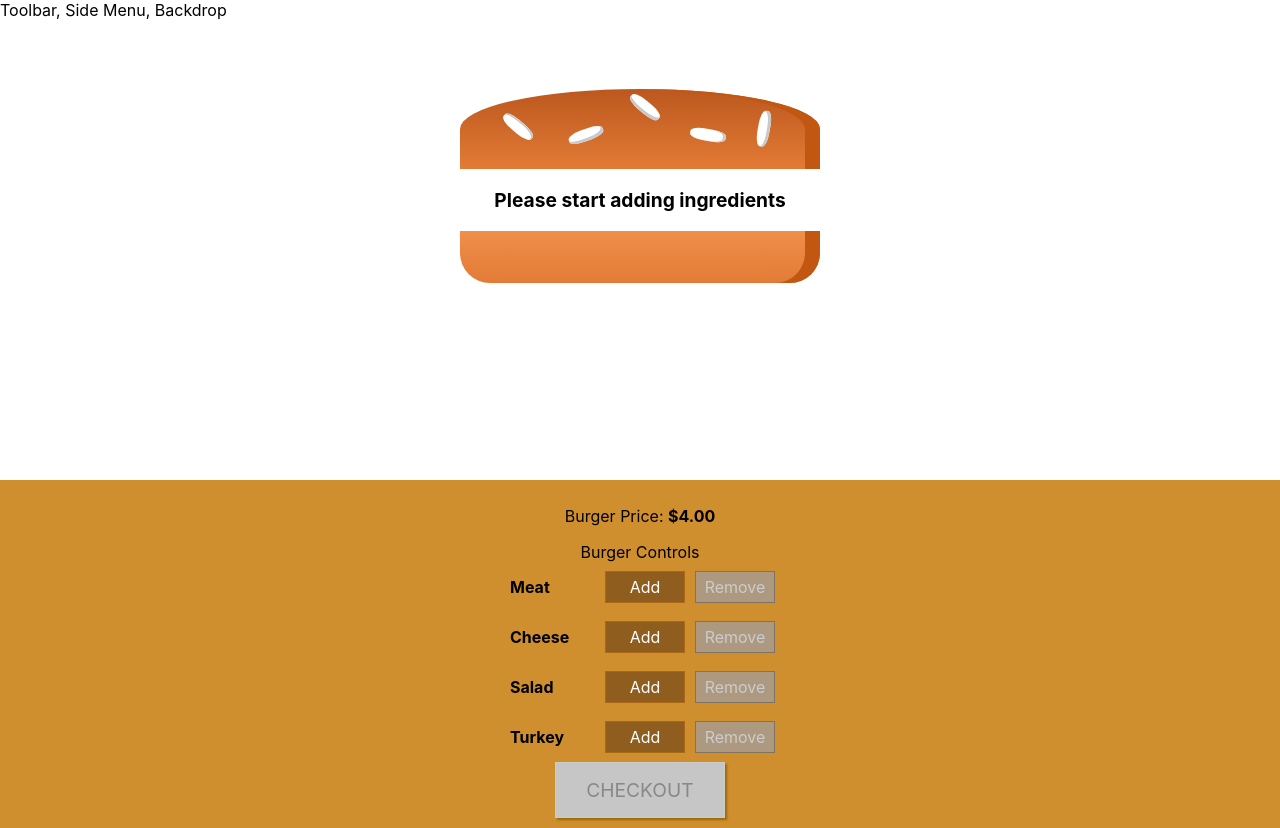
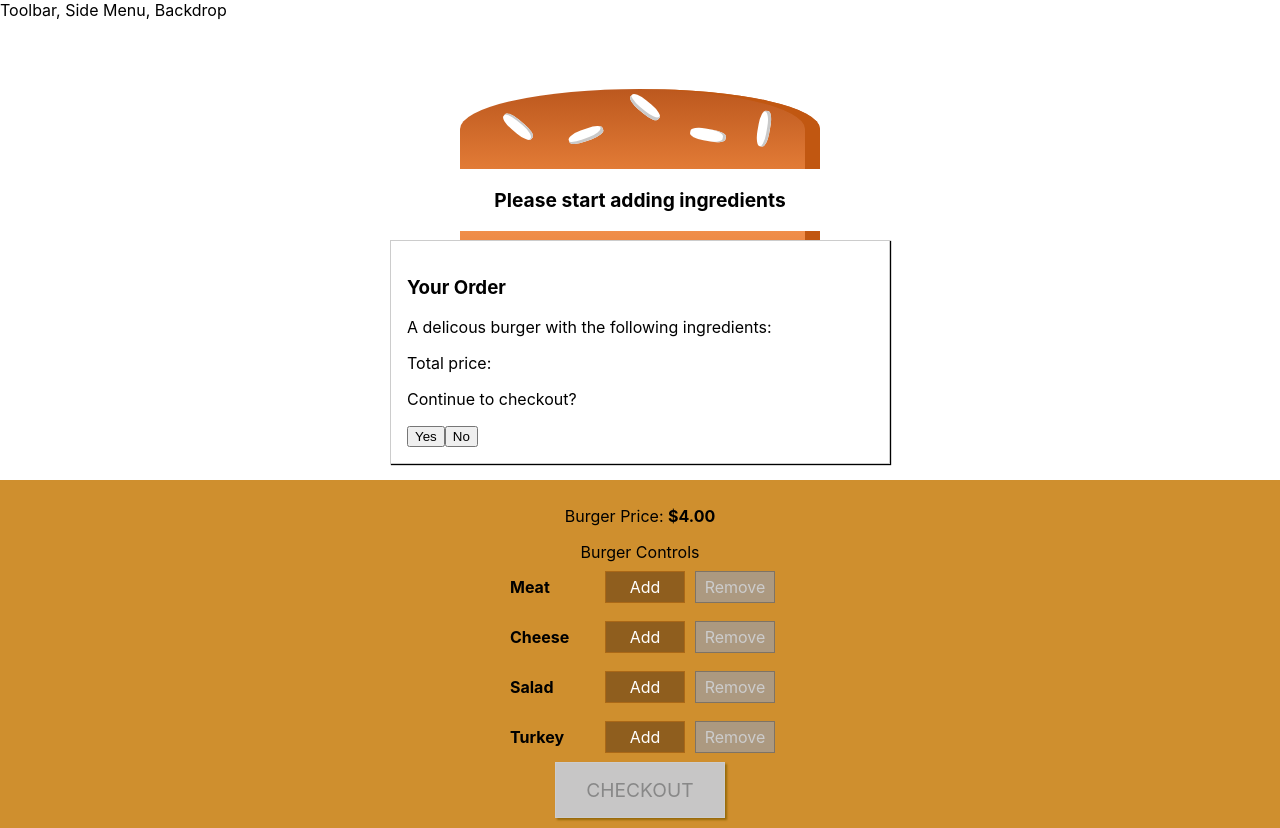
Before and after one commit to jesserahman/burger_builder, a React (Create React App) app: page / in a window 1280 px wide. Built offline with nearby package versions, Linux system fonts and the light colour scheme.

Commit message:
added template for order summmary modal

```diff
--- /dev/null
+++ b/src/components/Burger/OrderSummary/OrderSummary.js
@@ -0,0 +1,21 @@
+import React from 'react';
+import './OrderSummary.css'
+import Aux from '../../../hoc/Aux'
+
+const orderSummary = (props) => {
+  return (
+    <Aux>
+      <h3> Your Order </h3>
+      <p> A delicous burger with the following ingredients: </p>
+      <ul>
+        {/* list of all items */}
+      </ul>
+      <p> Total price: </p>
+      <p> Continue to checkout? </p>
+      <button> Yes </button>
+      <button> No </button>
+    </Aux>
+  )
+}
+
+export default orderSummary;
--- /dev/null
+++ b/src/components/UI/Modal/Modal.css
@@ -0,0 +1,20 @@
+.Modal {
+    position: fixed;
+    z-index: 500;
+    background-color: white;
+    width: 70%;
+    border: 1px solid #ccc;
+    box-shadow: 1px 1px 1px black;
+    padding: 16px;
+    left: 15%;
+    top: 30%;
+    box-sizing: border-box;
+    transition: all 0.3s ease-out;
+}
+
+@media (min-width: 600px) {
+    .Modal {
+        width: 500px;
+        left: calc(50% - 250px);
+    }
+}
--- a/src/components/UI/Modal/Modal.js
+++ b/src/components/UI/Modal/Modal.js
@@ -0,0 +1,12 @@
+import React from 'react';
+import './Modal.css'
+
+const modal = (props) => {
+  return (
+    <div className="Modal">
+      {props.children}
+    </div >
+  )
+}
+
+export default modal;
--- a/src/containers/BurgerBuilder/BurgerBuilder.js
+++ b/src/containers/BurgerBuilder/BurgerBuilder.js
@@ -2,6 +2,8 @@ import React, { Component } from 'react';
 import Aux from '../../hoc/Aux'
 import Burger from '../../components/Burger/Burger'
 import BuildControls from '../../components/Burger/BuildControls/BuildControls'
+import Modal from '../../components/UI/Modal/Modal'
+import OrderSummary from '../../components/Burger/OrderSummary/OrderSummary'
 
 const INGREDIENT_PRICES = {
   salad: 0.5,
@@ -91,6 +93,9 @@ class BurgerBuilder extends Component {
   render() {
     return (
       <Aux>
+        <Modal>
+          <OrderSummary/>
+        </Modal>
         <Burger values={this.state.ingredients} />
         <BuildControls
           // when you don't use () you're just passing a reference to the function
```
Also changed, not shown: src/components/UI/Backdrop/Backdrop.js (added, +7 -0 lines), src/components/Burger/OrderSummary/OrderSummary.css (added).
